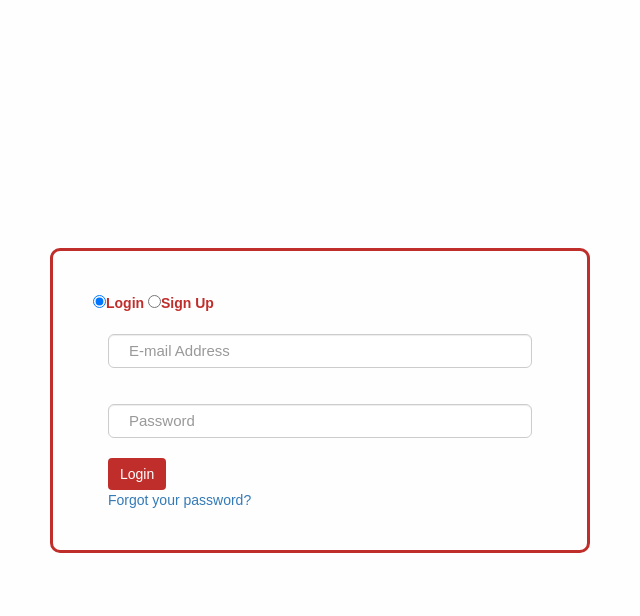
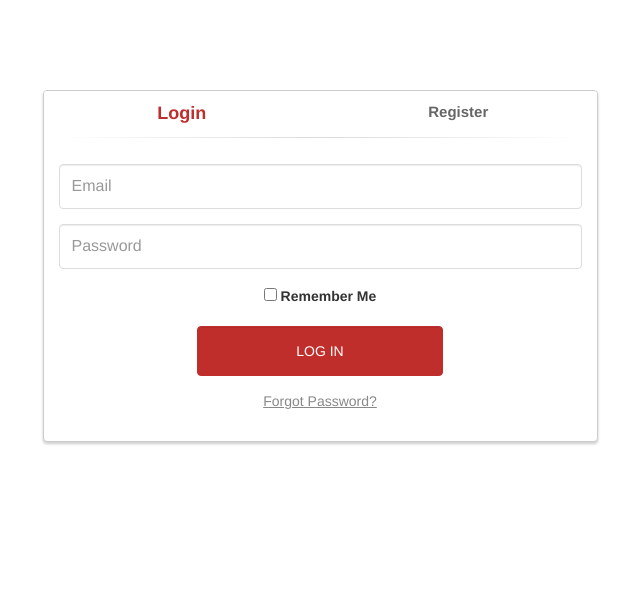
Before and after one commit to Cynthia998/softwareProject, a website: page login.html in a window 1280 px wide. Shown: the whole page, without its empty margins (320-960 px from the left). Drawn offline with nearby package versions, Linux system fonts and the light colour scheme.

Commit message:
login/register html &css pre much done

```diff
--- a/css/styles.css
+++ b/css/styles.css
@@ -82,167 +82,103 @@
   }
 
 /* login */
-@import url('https://fonts.googleapis.com/css2?family=Poppins:wght@300;400;500;700;900&display=swap');
-
-*, body {
-    font-family: 'Poppins', sans-serif;
-    font-weight: 400;
-    -webkit-font-smoothing: antialiased;
-    text-rendering: optimizeLegibility;
-    -moz-osx-font-smoothing: grayscale;
+.loginForm
+{
+  padding-top: 90px;
+}
+.panel-login {
+border-color: #ccc;
+-webkit-box-shadow: 0px 2px 3px 0px rgba(0,0,0,0.2);
+-moz-box-shadow: 0px 2px 3px 0px rgba(0,0,0,0.2);
+box-shadow: 0px 2px 3px 0px rgba(0,0,0,0.2);
+}
+.panel-login>.panel-heading {
+color: #c02e2b;
+background-color: #fff;
+border-color: #fff;
+text-align:center;
+}
+.panel-login>.panel-heading a{
+text-decoration: none;
+color: #666;
+font-weight: bold;
+font-size: 15px;
+-webkit-transition: all 0.1s linear;
+-moz-transition: all 0.1s linear;
+transition: all 0.1s linear;
+}
+.panel-login>.panel-heading a.active{
+color: #c02e2b;
+font-size: 18px;
+}
+.panel-login>.panel-heading hr{
+margin-top: 10px;
+margin-bottom: 0px;
+clear: both;
+border: 0;
+height: 1px;
+background-image: -webkit-linear-gradient(left,rgba(0, 0, 0, 0),rgba(0, 0, 0, 0.15),rgba(0, 0, 0, 0));
+background-image: -moz-linear-gradient(left,rgba(0,0,0,0),rgba(0,0,0,0.15),rgba(0,0,0,0));
+background-image: -ms-linear-gradient(left,rgba(0,0,0,0),rgba(0,0,0,0.15),rgba(0,0,0,0));
+background-image: -o-linear-gradient(left,rgba(0,0,0,0),rgba(0,0,0,0.15),rgba(0,0,0,0));
+}
+.panel-login input[type="text"],.panel-login input[type="email"],.panel-login input[type="password"] {
+height: 45px;
+border: 1px solid #ddd;
+font-size: 16px;
+-webkit-transition: all 0.1s linear;
+-moz-transition: all 0.1s linear;
+transition: all 0.1s linear;
+}
+.panel-login input:hover,
+.panel-login input:focus {
+outline:none;
+-webkit-box-shadow: none;
+-moz-box-shadow: none;
+box-shadow: none;
+border-color: #ccc;
+}
+.btn-login {
+background-color: #c02e2b;
+outline: none;
+color: #fff;
+font-size: 14px;
+height: auto;
+font-weight: normal;
+padding: 14px 0;
+text-transform: uppercase;
+border-color: #c02e2b;
+}
+.btn-login:hover,
+.btn-login:focus {
+color: #fff;
+background-color: #d5a778;
+border-color: d5a778;
+}
+.forgot-password {
+text-decoration: underline;
+color: #888;
+}
+.forgot-password:hover,
+.forgot-password:focus {
+text-decoration: underline;
+color: #666;
 }
 
-html, body {
-    height: 100%;
-    background-color: #fefefe;
-    overflow: hidden;
+.btn-register {
+background-color: #c02e2b;
+outline: none;
+color: #fff;
+font-size: 14px;
+height: auto;
+font-weight: normal;
+padding: 14px 0;
+text-transform: uppercase;
+border-color: #c02e2b;
 }
-
-
-.form-holder {
-      display: flex;
-      flex-direction: column;
-      justify-content: center;
-      align-items: center;
-      text-align: center;
-      min-height: 100vh;
+.btn-register:hover,
+.btn-register:focus {
+color: #fff;
+background-color: #d5a778;
+border-color: #d5a778;
 }
-
-.form-holder .form-content {
-    position: relative;
-    text-align: center;
-    display: -webkit-box;
-    display: -moz-box;
-    display: -ms-flexbox;
-    display: -webkit-flex;
-    display: flex;
-    -webkit-justify-content: center;
-    justify-content: center;
-    -webkit-align-items: center;
-    align-items: center;
-    padding: 60px;
-}
-
-.form-content .form-items {
-    border: 3px solid #c02e2b;
-    padding: 40px;
-    display: inline-block;
-    width: 100%;
-    min-width: 540px;
-    -webkit-border-radius: 10px;
-    -moz-border-radius: 10px;
-    border-radius: 10px;
-    text-align: left;
-    -webkit-transition: all 0.4s ease;
-    transition: all 0.4s ease;
-}
-
-.nav {
-  width: 100%;
-  height: 100px;
-  padding-top: 40px;
-  opacity: 1;
-  transition: all .5s ease
-}
-
-.nav-up {
-  transform: translateY(-100px);
-  opacity: 0
-}
-
-li {
-  padding-left: 10px;
-  font-size: 18px;
-  display: inline;
-  text-align: left;
-  text-transform: uppercase;
-  padding-right: 10px;
-  color: #ffffff
-}
-
-.form-content h3 {
-    color: #c02e2b;
-    text-align: left;
-    font-size: 28px;
-    font-weight: 600;
-    margin-bottom: 5px;
-}
-
-.form-content h3.form-title {
-    margin-bottom: 30px;
-}
-
-.form-content p {
-    color: #c02e2b;
-    text-align: left;
-    font-size: 17px;
-    font-weight: 300;
-    line-height: 20px;
-    margin-bottom: 30px;
-}
-
-
-.form-content label, .was-validated .form-check-input:invalid~.form-check-label, .was-validated .form-check-input:valid~.form-check-label{
-    color: #c02e2b;
-}
-
-.form-content input[type=text], .form-content input[type=password], .form-content input[type=email], .form-content select {
-    width: 100%;
-    padding: 9px 20px;
-    text-align: left;
-    border: 3;
-    outline: 0;
-    border-radius: 6px;
-    background-color: #fff;
-    font-size: 15px;
-    font-weight: 300;
-    color: #8D8D8D;
-    -webkit-transition: all 0.3s ease;
-    transition: all 0.3s ease;
-    margin-top: 16px;
-}
-
-
-.btn-primary{
-    background-color: #c02e2b;
-    outline: none;
-    border: 0px;
-    box-shadow: none;
-}
-
-.btn-primary:hover, .btn-primary:focus, .btn-primary:active{
-    background-color: #d6b183;
-    outline: none !important;
-    border: none !important;
-    box-shadow: none;
-}
-
-.form-content textarea {
-    position: static !important;
-    width: 100%;
-    padding: 8px 20px;
-    border-radius: 6px;
-    text-align: left;
-    background-color: #fff;
-    border: 0;
-    font-size: 15px;
-    font-weight: 300;
-    color: #000;
-    outline: none;
-    resize: none;
-    height: 120px;
-    -webkit-transition: none;
-    transition: none;
-    margin-bottom: 14px;
-}
-
-.form-content textarea:hover, .form-content textarea:focus {
-    border: 0;
-    background-color: #ebeff8;
-    color: #000;
-}
-
-.mv-up{
-    margin-top: -9px !important;
-    margin-bottom: 8px !important;
-}
--- a/login.html
+++ b/login.html
@@ -11,28 +11,99 @@
     <link rel="stylesheet" type="text/css" href="css/styles.css" />
   </head>
   <body>
-    <div class="form-body">
-      <div class="row">
-        <div class="form-holder">
-          <div class="form-content">
-            <div class="form-items">
-              <input id="login" type="radio" class="sign-in" checked><label for="tab-1" class="tab">Login</label>
-		          <input id="register" type="radio" class="sign-up"><label for="register" class="tabp">Sign Up</label>
-              <form>
-                <div class="col-md-12">
-                  <input class="form-control" type="email" name="email" placeholder="E-mail Address" required>
-                <br>
-                  <input class="form-control" type="password" name="password" placeholder="Password" required>
-                <br>
-                <div class="form-button mt-3">
-                  <button id="submit" type="submit" class="btn btn-primary">Login</button>
+    <div class="loginForm">
+      <div class="container">
+        <div class="row">
+        <div class="col-md-6 col-md-offset-3">
+          <div class="panel panel-login">
+            <div class="panel-heading">
+              <div class="row">
+                <div class="col-xs-6">
+                  <a href="#" class="active" id="login-form-link">Login</a>
                 </div>
-                <div class="forgot"> <a href="#">Forgot your password?</a></div>
-              </form>
+                <div class="col-xs-6">
+                  <a href="#" id="register-form-link">Register</a>
+                </div>
+              </div>
+              <hr>
+            </div>
+            <div class="panel-body">
+              <div class="row">
+                <div class="col-lg-12">
+                  <form id="login-form" action="" method="post" role="form" style="display: block;">
+                    <div class="form-group">
+                      <input type="text" name="email" id="email" tabindex="1" class="form-control" placeholder="Email" value="">
+                    </div>
+                    <div class="form-group">
+                      <input type="password" name="password" id="password" tabindex="2" class="form-control" placeholder="Password">
+                    </div>
+                    <div class="form-group text-center">
+                      <input type="checkbox" tabindex="3" class="" name="remember" id="remember">
+                      <label for="remember"> Remember Me</label>
+                    </div>
+                    <div class="form-group">
+                      <div class="row">
+                        <div class="col-sm-6 col-sm-offset-3">
+                          <input type="submit" name="login-submit" id="login-submit" tabindex="4" class="form-control btn btn-login" value="Log In">
+                        </div>
+                      </div>
+                    </div>
+                    <div class="form-group">
+                      <div class="row">
+                        <div class="col-lg-12">
+                          <div class="text-center">
+                            <a href="" tabindex="5" class="forgot-password">Forgot Password?</a>
+                          </div>
+                        </div>
+                      </div>
+                    </div>
+                  </form>
+                  <form id="register-form" action="" method="post" role="form" style="display: none;">
+                    <div class="form-group">
+                      <input type="email" name="email" id="email" tabindex="1" class="form-control" placeholder="Email Address" value="">
+                    </div>
+                    <div class="form-group">
+                      <input type="password" name="password" id="password" tabindex="2" class="form-control" placeholder="Password">
+                    </div>
+                    <div class="form-group">
+                      <input type="password" name="confirm-password" id="confirm-password" tabindex="2" class="form-control" placeholder="Confirm Password">
+                    </div>
+                    <div class="form-group">
+                      <div class="row">
+                        <div class="col-sm-6 col-sm-offset-3">
+                          <input type="submit" name="register-submit" id="register-submit" tabindex="4" class="form-control btn btn-register" value="Register Now">
+                        </div>
+                      </div>
+                    </div>
+                  </form>
+                </div>
+              </div>
             </div>
           </div>
         </div>
       </div>
     </div>
+  </div>
   </body>
 </html>
+
+<script>
+$(function() {
+
+$('#login-form-link').click(function(e) {
+$("#login-form").delay(100).fadeIn(100);
+ $("#register-form").fadeOut(100);
+$('#register-form-link').removeClass('active');
+$(this).addClass('active');
+e.preventDefault();
+});
+$('#register-form-link').click(function(e) {
+$("#register-form").delay(100).fadeIn(100);
+ $("#login-form").fadeOut(100);
+$('#login-form-link').removeClass('active');
+$(this).addClass('active');
+e.preventDefault();
+});
+
+});
+</script>
```
Also changed, not shown: register.html (deleted, +0 -38 lines).
